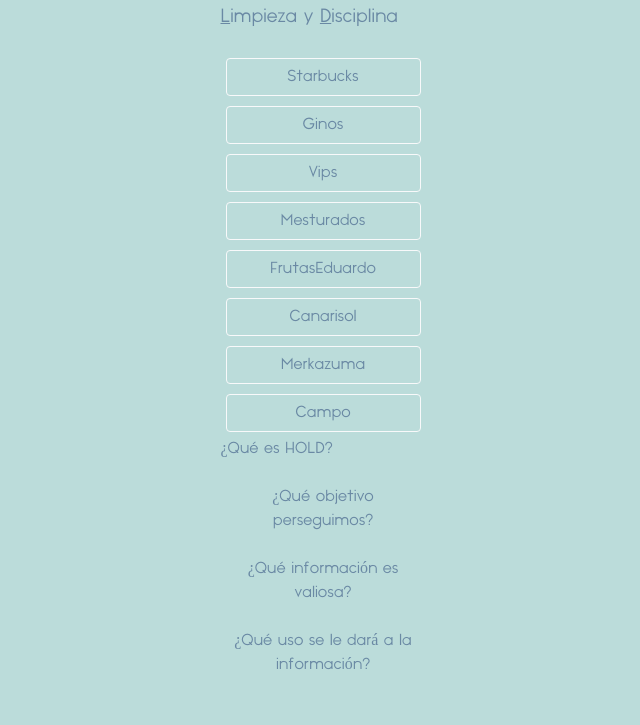
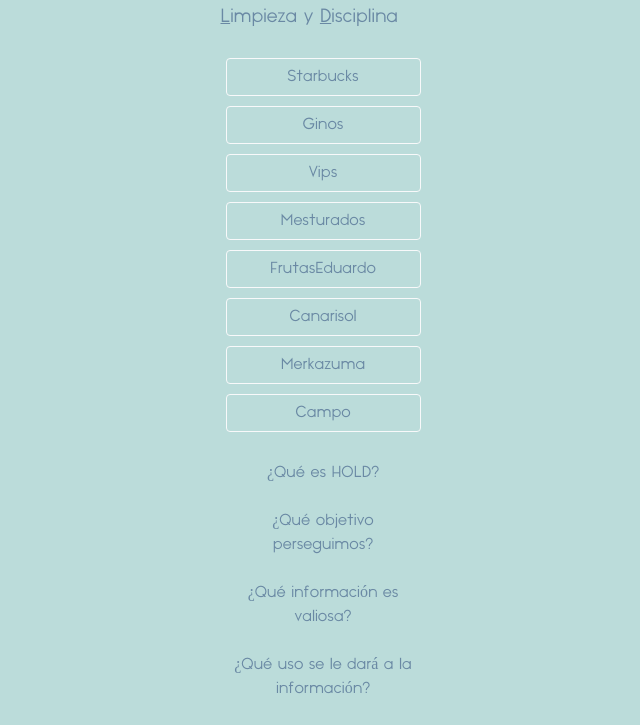
Before and after one commit to Zumasec/HOLD, a plain HTML site: page index.html in a window 1280 px wide. Shown: the part 130-855 px from the top of the page, without its empty margins (317-957 px from the left). Before the commit the page ends 831 px from the top, so only its background shows below. Drawn offline with nearby package versions, Linux system fonts and the light colour scheme.

Commit message:
aaaa
aaaa

```diff
--- a/index.html
+++ b/index.html
@@ -26,7 +26,6 @@
         <h2 style=" font-size: 1.2em;"><u>L</u>impieza y&nbsp</h2>
         <h2 style=" font-size: 1.2em;"><u>D</u>isciplina &nbsp</h2>
         <br><br>
-
         <button type="button" id="btnstr" class="btn btn-outline-light" style="color: #6a89a4 ">Starbucks</button>
         <button type="button" id="btngin" class="btn btn-outline-light" style="color: #6a89a4 ">Ginos</button>
         <button type="button" id="btnvips" class="btn btn-outline-light" style="color: #6a89a4 ">Vips</button>
@@ -35,14 +34,15 @@
         <button type="button" id="btncns" class="btn btn-outline-light " style="color: #6a89a4 ">Canarisol</button>
         <button type="button" id="btnmrk" class="btn btn-outline-light " style="color: #6a89a4 ">Merkazuma</button>
         <button type="button" id="btncampo" class="btn btn-outline-light " style="color: #6a89a4 ">Campo</button>
-        <br><br>
+        <br>
 
+        <div class="de" style=" color: #6a89a4 ;text-align: center">
 
-
-        <a data-toggle="modal" style="cursor: pointer;" data-target="#Modalinfo" style="color: #6a89a4 "> ¿Qué es HOLD?</a><br>
-        <a data-toggle="modal" style="cursor: pointer;" data-target="#Modaltrata" style="color: #6a89a4 "> ¿Qué objetivo perseguimos?</a><br>
-        <a data-toggle="modal" style="cursor: pointer;" data-target="#Modallogro" style="color: #6a89a4 "> ¿Qué información es valiosa? </a><br>
-        <a data-toggle="modal" style="cursor: pointer;" data-target="#Modaluso" style="color: #6a89a4 "> ¿Qué uso se le dará a la información? </a><br>
+        <a data-toggle="modal" style="cursor: pointer;" data-target="#Modalinfo" style="color: #6a89a4 "> ¿Qué es HOLD?</a><br><br>
+        <a data-toggle="modal" style="cursor: pointer;" data-target="#Modaltrata" style="color: #6a89a4 "> ¿Qué objetivo perseguimos?</a><br><br>
+        <a data-toggle="modal" style="cursor: pointer;" data-target="#Modallogro" style="color: #6a89a4 "> ¿Qué información es valiosa? </a><br><br>
+        <a data-toggle="modal" style="cursor: pointer;" data-target="#Modaluso" style="color: #6a89a4 "> ¿Qué uso se le dará a la información? </a><br><br>
+        </div>
     </div>
 
 
```
